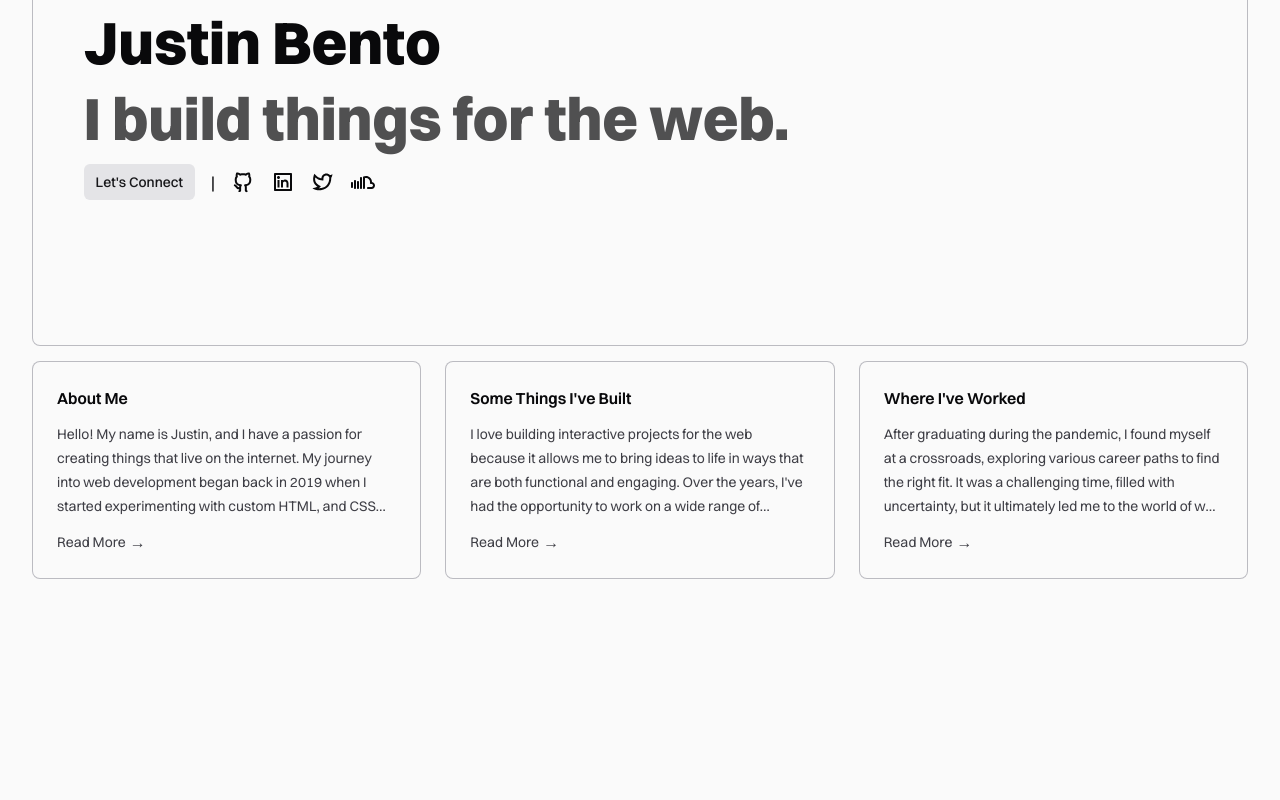
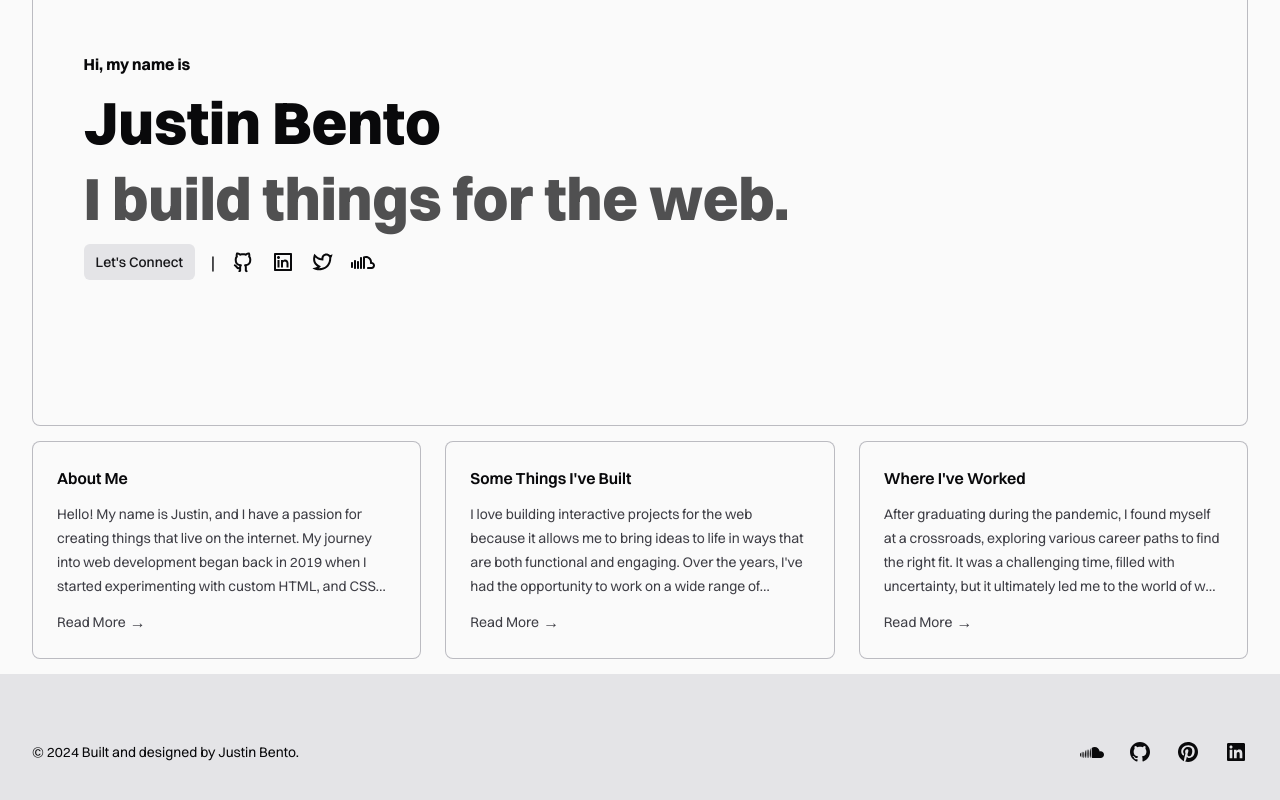
Before and after one commit to Justin-Bento/portfolio, a Next.js app: page / in a window 1280 px wide. Shown: the part 206-1006 px from the top of the page. Before the commit the page ends 800 px from the top, so only its background shows below. Built offline with nearby package versions, Linux system fonts and the light colour scheme.

Commit message:
Imported the websites header and footer to main website.

```diff
--- a/app/(frontend)/page.tsx
+++ b/app/(frontend)/page.tsx
@@ -2,10 +2,13 @@ import { Button } from "@/components/ui/button";
 import { Card } from "@/components/ui/card";
 import Link from "next/link";
 import { RiGithubLine, RiLinkedinBoxLine, RiSoundcloudLine, RiTwitterLine } from "react-icons/ri";
+import Navigation from "@/components/Header";
+import Footer from "@/components/Footer";
 
 export default function Home() {
   return (
     <>
+      <Navigation />
       <main className="grid grid-cols-1 md:grid-cols-12 p-4 lg:gap-6 lg:p-8 max-h-dvh ">
         {/* Main Hero Section */}
         <Card className="col-span-12 h-[65dvh] flex items-center justify-center">
@@ -87,6 +90,7 @@ export default function Home() {
           </Card>
         </Link>
       </main>
+      <Footer />
     </>
   );
 }
--- a/components/Footer.tsx
+++ b/components/Footer.tsx
@@ -12,7 +12,7 @@ export interface FooterNavProps {
 
 export default function Footer() {
   return (
-    <footer className="bg-primary dark:bg-transparent dark:border-t dark:border-primary-100">
+    <footer className="bg-gray-200 dark:bg-transparent dark:border-t dark:border-primary-100">
       <div className="container mx-auto lg:px-8 py-16 md:flex md:items-center md:justify-between">
         <div className="flex justify-start space-x-6 lg:justify-center md:order-2">
           {footer_navigation.map((item: FooterNavProps) => (
@@ -25,12 +25,12 @@ export default function Footer() {
             >
               <span className="sr-only">{item.name}</span>
               {/* Properly rendering the icon component */}
-              <item.icon className="w-6 h-6 fill-white dark:fill-white/80" aria-hidden="true" />
+              <item.icon className="w-6 h-6 fill-black dark:fill-white/80" aria-hidden="true" />
             </Link>
           ))}
         </div>
         <div className="mt-8 md:order-1 md:mt-0">
-          <p className="text-sm text-white leading-7 dark:text-white">
+          <p className="text-sm text-black leading-7 dark:text-white">
             &copy; {new Date().getFullYear()} Built and designed by Justin Bento.
           </p>
         </div>
```
